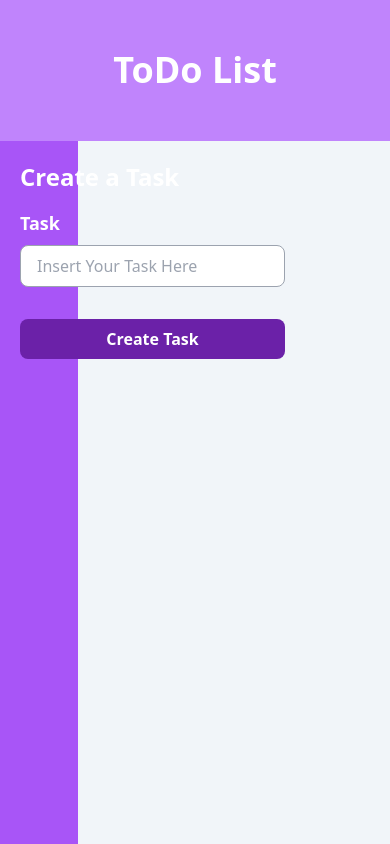
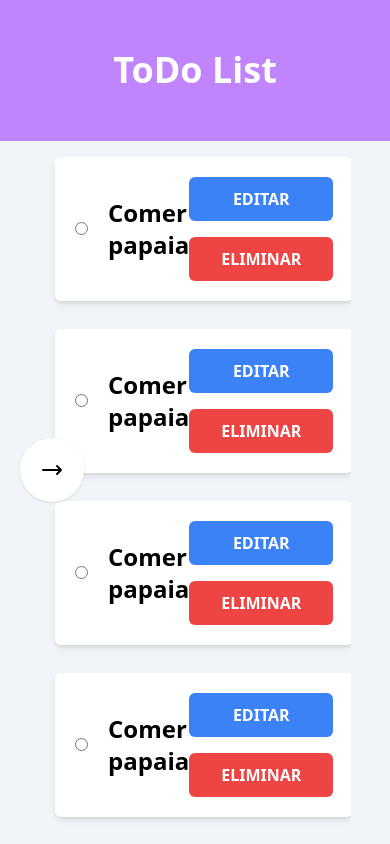
Before and after one commit to Alvarotloc/ToDo-List-Tailwind, a React (Vite) app: page / in a window 390 px wide. Built offline with nearby package versions, Linux system fonts and the light colour scheme.

Commit message:
Funcionalidad del sidebar añadida y todo responsive

```diff
--- a/src/App.tsx
+++ b/src/App.tsx
@@ -1,14 +1,16 @@
-import Header from './components/Header';
-import Sidebar from './components/Sidebar';
+import Header from "./components/Header";
+import Sidebar from "./components/Sidebar";
+import TaskList from "./components/TaskList";
 const App = () => {
   return (
-    <main className='h-screen'>
+    <main className="h-screen">
       <Header />
-      <div className='h-5/6 flex gap-5'>
-      <Sidebar />
+      <div className="h-5/6 flex justify-center">
+        <Sidebar />
+        <TaskList />
       </div>
     </main>
-  )
-}
+  );
+};
 
-export default App
+export default App;
--- a/src/components/Sidebar.tsx
+++ b/src/components/Sidebar.tsx
@@ -1,17 +1,27 @@
+import { useState } from "react";
 const Sidebar = (): JSX.Element => {
+  const [isSideBarVisible, setIsSideBarVisible] = useState<boolean>(false);
   return (
-    <aside className="bg-purple-500 max-w-xs p-5 h-full w-1/5">
-      <form>
+    <>
+      <aside className={`${isSideBarVisible ? 'left-0' : '-left-96'} bg-purple-500 max-w-xs p-5 h-full md:w-80 absolute w-full md:static z-10 transition-all duration-300`}>
+        <form className="grid gap-5">
           <fieldset className="grid gap-8">
-          <legend className="font-bold text-2xl mb-4 text-white">Create a Task</legend>
+            <legend className="font-bold text-2xl mb-4 text-white">
+              Create a Task
+            </legend>
             <div className="grid gap-2">
-            <label htmlFor="task" className="font-semibold text-lg text-white">Task</label>
+              <label
+                htmlFor="task"
+                className="font-semibold text-lg text-white"
+              >
+                Task
+              </label>
               <input
                 type="text"
                 name="task"
                 id="task"
                 placeholder="Insert Your Task Here"
-              className="px-4 py-2 border border-gray-400 rounded-lg"
+                className="pl-2 py-2 border border-gray-400 rounded-lg w-full"
               />
             </div>
             <input
@@ -20,8 +30,28 @@ const Sidebar = (): JSX.Element => {
               className="px-5 py-2 text-white font-semibold bg-purple-800 hover:bg-purple-900 hover:cursor-pointer transition-colors rounded-lg"
             />
           </fieldset>
+          <button type="button" className="text-white text-4xl mx-auto w-fit none block md:hidden" onClick={() => setIsSideBarVisible(false)}>
+            &#215;
+          </button>
         </form>
       </aside>
+        <button type="button" className="absolute bg-white shadow rounded-full flex justify-center items-center h-16 w-16 hover:bg-slate-50 transition-colors left-5 top-[calc(50%+16px)]" onClick={() => setIsSideBarVisible(true)}>
+          <svg
+            xmlns="http://www.w3.org/2000/svg"
+            className="h-6 w-6"
+            fill="none"
+            viewBox="0 0 24 24"
+            stroke="currentColor"
+            strokeWidth={2}
+          >
+            <path
+              strokeLinecap="round"
+              strokeLinejoin="round"
+              d="M17 8l4 4m0 0l-4 4m4-4H3"
+            />
+          </svg>
+        </button>
+    </>
   );
 };
 
--- /dev/null
+++ b/src/components/Task.tsx
@@ -0,0 +1,16 @@
+const Task = () => {
+  return (
+    <div className="p-5 h-36 bg-white shadow-md w-full rounded-md flex justify-between">
+        <div className="flex gap-5 items-center">
+        <input type="radio" />
+        <h2 className="font-bold text-2xl">Comer papaia</h2>
+        </div>
+        <div className="grid gap-4">
+            <button type="button" className="bg-blue-500 hover:bg-blue-600 uppercase transition-colors text-white px-8 rounded-md font-semibold">Editar</button>
+            <button type="button" className="bg-red-500 hover:bg-red-600 uppercase transition-colors text-white px-8 rounded-md font-semibold">Eliminar</button>
+        </div>
+    </div>
+  )
+}
+
+export default Task
--- /dev/null
+++ b/src/components/TaskList.tsx
@@ -0,0 +1,17 @@
+import Task from './Task';
+const TaskList = ():JSX.Element => {
+  return (
+    <div className="p-4 md:p-10 w-4/5 h-full overflow-scroll grid gap-7">
+        <Task />
+        <Task />
+        <Task />
+        <Task />
+        <Task />
+        <Task />
+        <Task />
+        <Task />
+    </div>
+  )
+}
+
+export default TaskList
--- /dev/null
+++ b/src/interfaces/index.ts
@@ -0,0 +1,3 @@
+export interface IChildren {
+    children : JSX.Element | JSX.Element[];
+}
```
Lines whose indentation alone changed are shown as unchanged.
